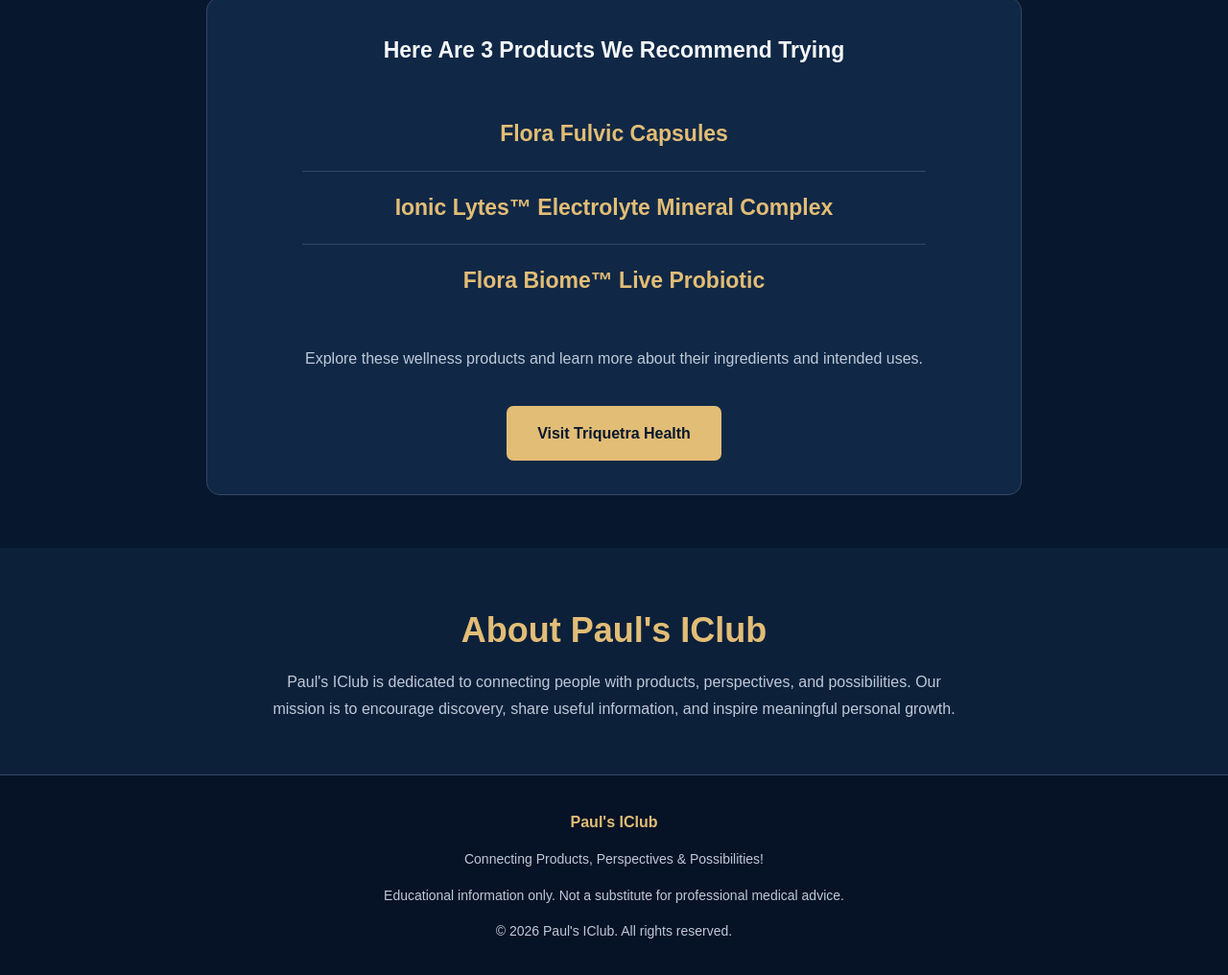
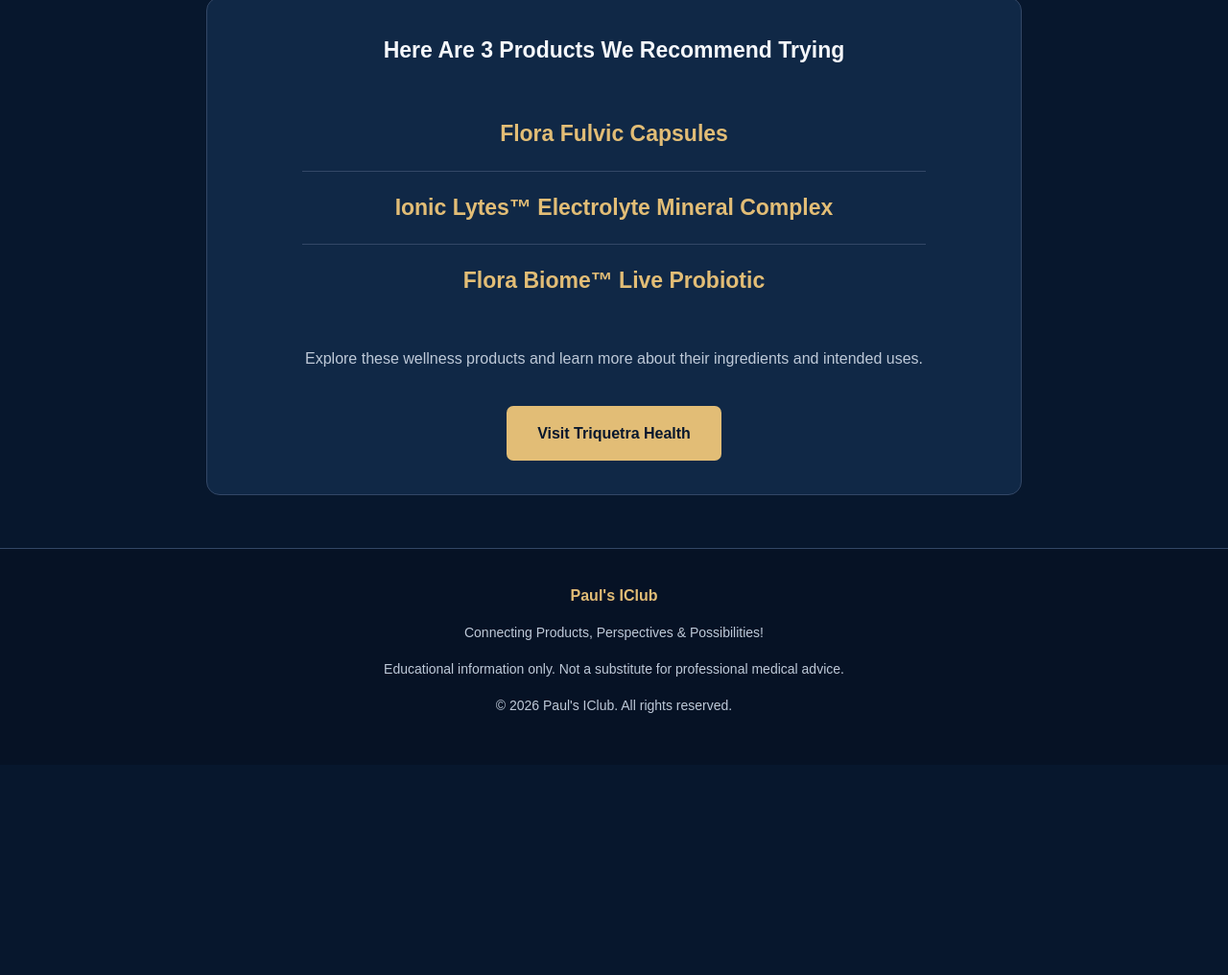
Before and after one commit to pjvp66/pauls-iclub, a plain HTML site: page index.html in a window 1280 px wide. Shown: the part 1234-2250 px from the top of the page at 96% size. After the commit the page ends 2031 px from the top, so only its background shows below. Drawn offline with Linux system fonts and the light colour scheme.

Commit message:
Update index.html

```diff
--- a/index.html
+++ b/index.html
@@ -139,17 +139,6 @@ section { padding: 55px 0; }
   background: #f4d698;
 }
 
-.about {
-  background: #0c203a;
-}
-
-.about p {
-  max-width: 740px;
-  margin: auto;
-  text-align: center;
-  color: var(--muted);
-}
-
 footer {
   text-align: center;
   padding: 35px 20px;
@@ -179,7 +168,6 @@ footer p {
   <a class="logo" href="#home">Paul's IClub</a>
   <div class="links">
     <a href="#wellness">Health & Wellness</a>
-    <a href="#about">About</a>
   </div>
 </nav>
 
@@ -237,19 +225,6 @@ footer p {
   </div>
 </section>
 
-<section id="about" class="about">
-  <div class="container">
-    <h2 class="section-title">About Paul's IClub</h2>
-    <p>
-      Paul's IClub is dedicated to connecting people
-      with products, perspectives, and possibilities.
-      Our mission is to encourage discovery,
-      share useful information, and inspire
-      meaningful personal growth.
-    </p>
-  </div>
-</section>
-
 </main>
 
 <footer>
```
